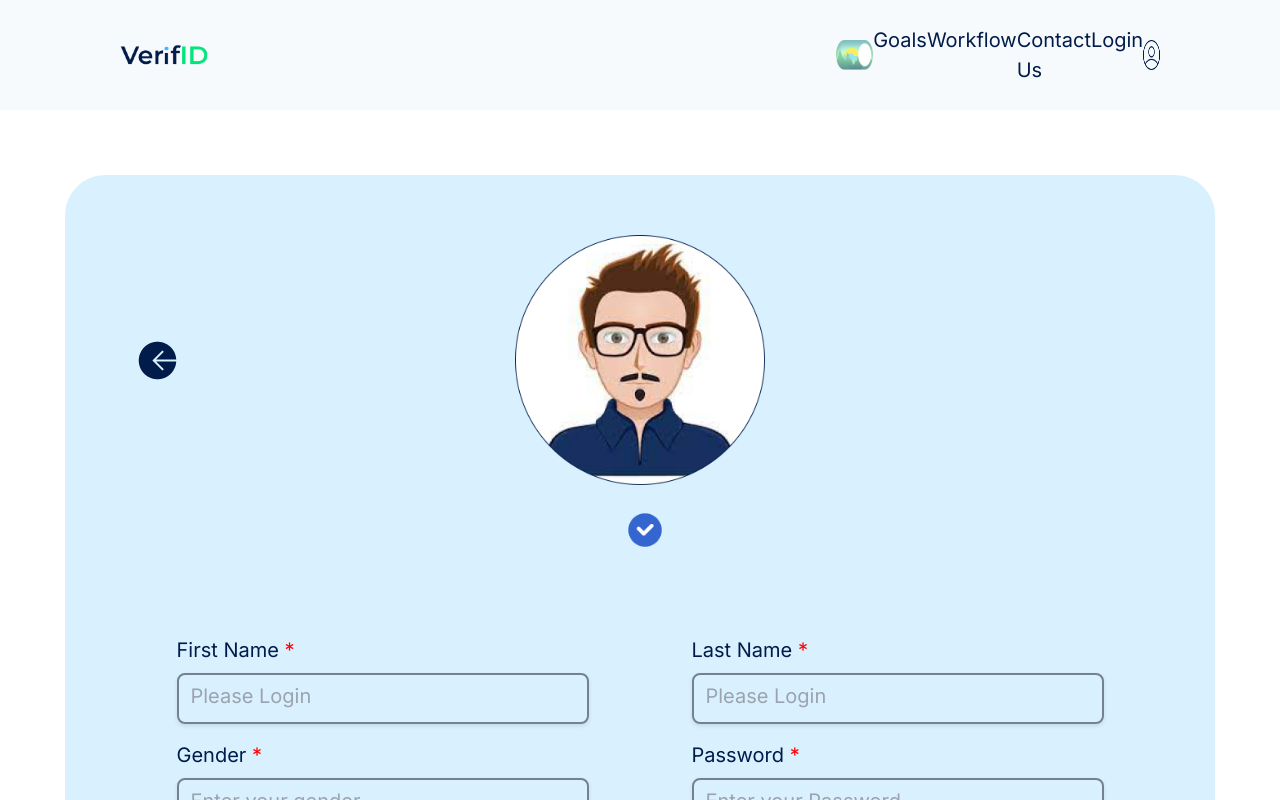
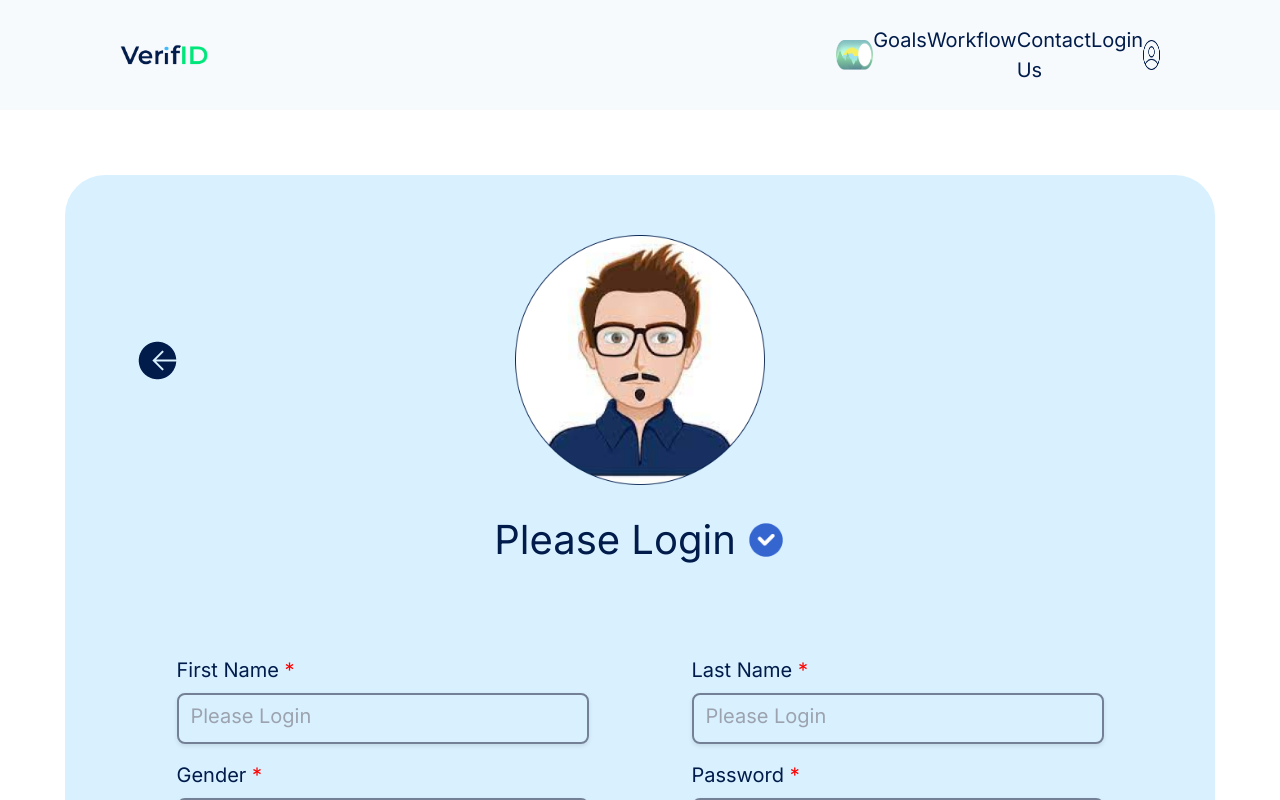
Before and after one commit to VarunCypherV/verfid, a Next.js app in the folder clientnext/: page /profile in a window 1280 px wide. Shown: the top 800 px of the page. Built offline with nearby package versions, Linux system fonts and the light colour scheme.

Commit message:
Update page.js

```diff
--- a/clientnext/src/app/profile/page.js
+++ b/clientnext/src/app/profile/page.js
@@ -33,7 +33,7 @@ const initialPersonal = {
 function Profile() {
   const [personal, setPersonal] = useState(initialPersonal); // Use state for personal data
   const [UserData, setUserData] = useState([]);
-  const [username, setUsername] = useState(""); // Separate state for username
+  const [username, setUsername] = useState("Please Login"); // Separate state for username
   const [isUpdated, setIsUpdated] = useState(false); // Track whether data is updated
   const router = useRouter();
 
```
